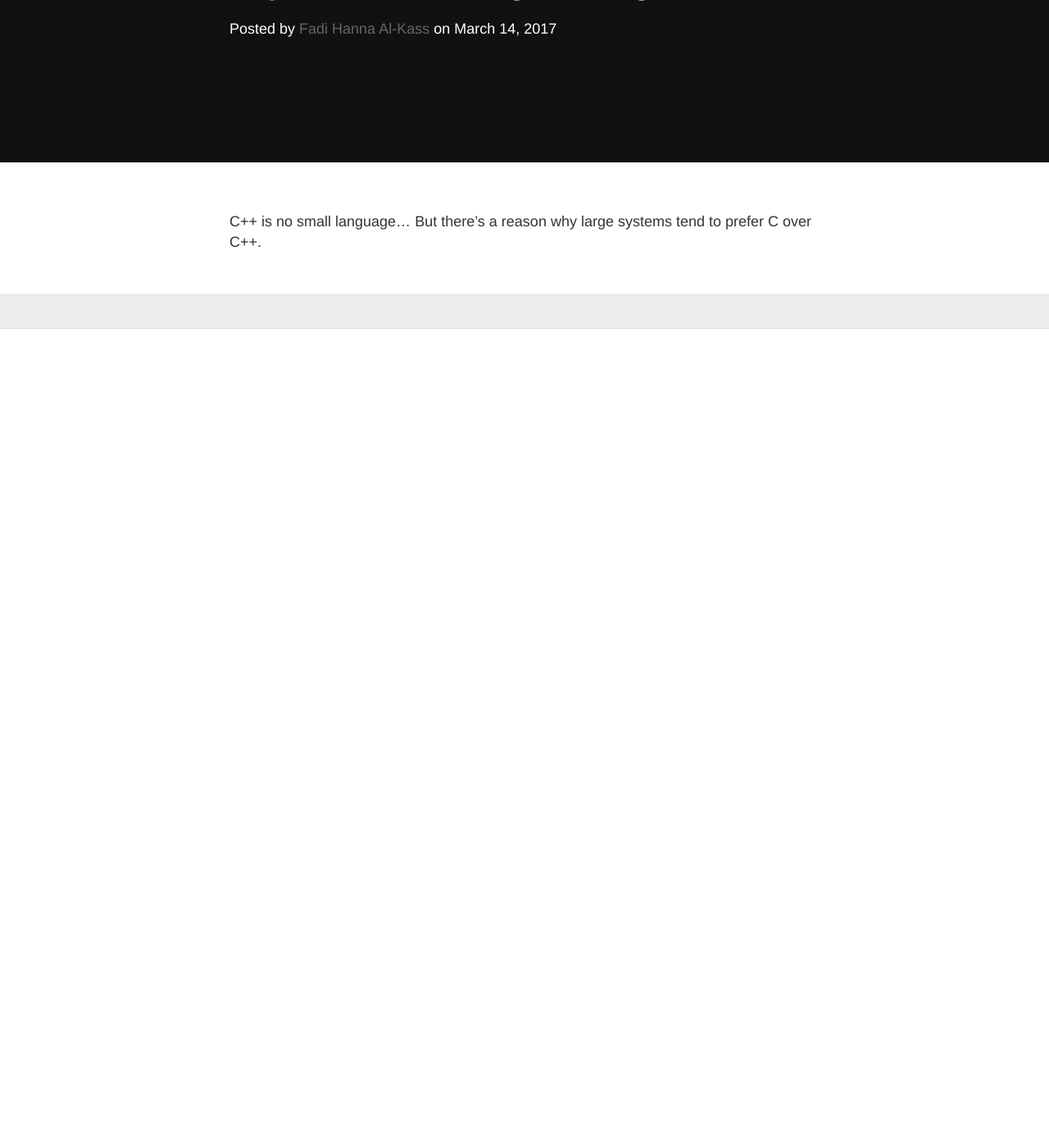
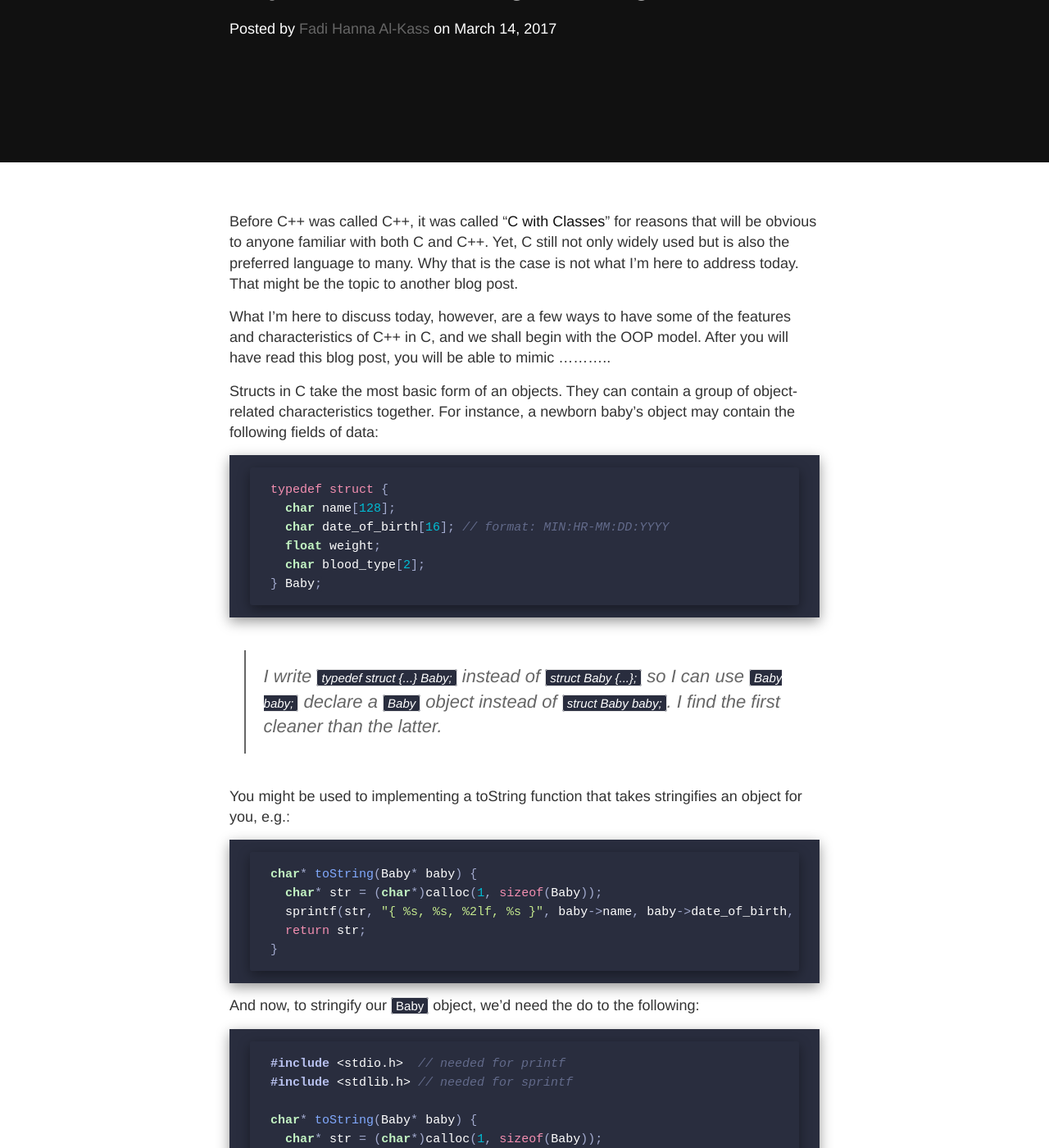
Before and after one commit to IQDevs/blog, a Jekyll site: the page built from _posts/2018-03-14-Object Oriented Programming in C.markdown, in a window 1280 px wide and 1400 px high, scrolled down 237 px. Shown: the whole window at 82% size. Built offline with Jekyll 4.4.1, drawn with Linux system fonts in a browser that asks for light colours; nearby versions of some CDN libraries; comment, search, counter and statistics services are not loaded; before the commit the page ends 900 px from its top, so only the background shows below that; some of the changed text lies outside the part shown.

Commit message:
Update 2018-03-14-Object Oriented Programming in C.markdown

````diff
--- a/_posts/2018-03-14-Object Oriented Programming in C.markdown
+++ b/_posts/2018-03-14-Object Oriented Programming in C.markdown
@@ -7,4 +7,48 @@ author: Fadi Hanna Al-Kass
 handle: https://github.com/alkass
 ---
 
-C++ is no small language... But there's a reason why large systems tend to prefer C over C++.
+Before C++ was called C++, it was called "[C with Classes](http://www.cplusplus.com/info/history/)" for reasons that will be obvious to anyone familiar with both C and C++. Yet, C still not only widely used but is also the preferred language to many. Why that is the case is not what I'm here to address today. That might be the topic to another blog post.
+
+What I'm here to discuss today, however, are a few ways to have some of the features and characteristics of C++ in C, and we shall begin with the OOP model. After you will have read this blog post, you will be able to mimic ...........
+
+
+Structs in C take the most basic form of an objects. They can contain a group of object-related characteristics together. For instance, a newborn baby's object may contain the following fields of data:
+
+```c
+typedef struct {
+  char name[128];
+  char date_of_birth[16]; // format: MIN:HR-MM:DD:YYYY
+  float weight;
+  char blood_type[2];
+} Baby;
+```
+
+> I write `typedef struct {...} Baby;` instead of `struct Baby {...};` so I can use `Baby baby;` declare a `Baby` object instead of `struct Baby baby;`. I find the first cleaner than the latter.
+
+You might be used to implementing a toString function that takes stringifies an object for you, e.g.:
+
+```c
+char* toString(Baby* baby) {
+  char* str = (char*)calloc(1, sizeof(Baby));
+  sprintf(str, "{ %s, %s, %2lf, %s }", baby->name, baby->date_of_birth, baby->weight, baby->blood_type);
+  return str;
+}
+```
+
+And now, to stringify our `Baby` object, we'd need the do to the following:
+
+```c
+#include <stdio.h>  // needed for printf
+#include <stdlib.h> // needed for sprintf
+
+char* toString(Baby* baby) {
+  char* str = (char*)calloc(1, sizeof(Baby));
+  sprintf(str, "{ %s, %s, %.1lf, %s }", baby->name, baby->date_of_birth, baby->weight, baby->blood_type);
+  return str;
+}
+
+int main() {
+  Baby baby = {"John Smith", "47:12-01:12:2017", 3, "O+"};
+  printf("%s\n", toString(&baby));
+}
+```
````
